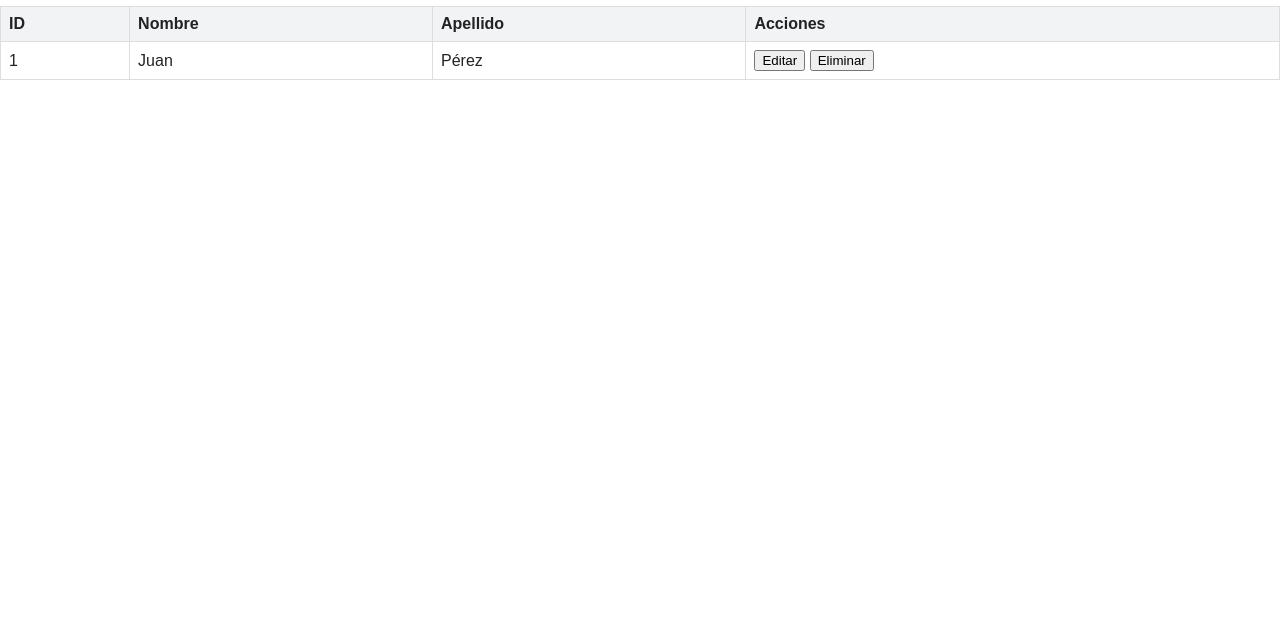
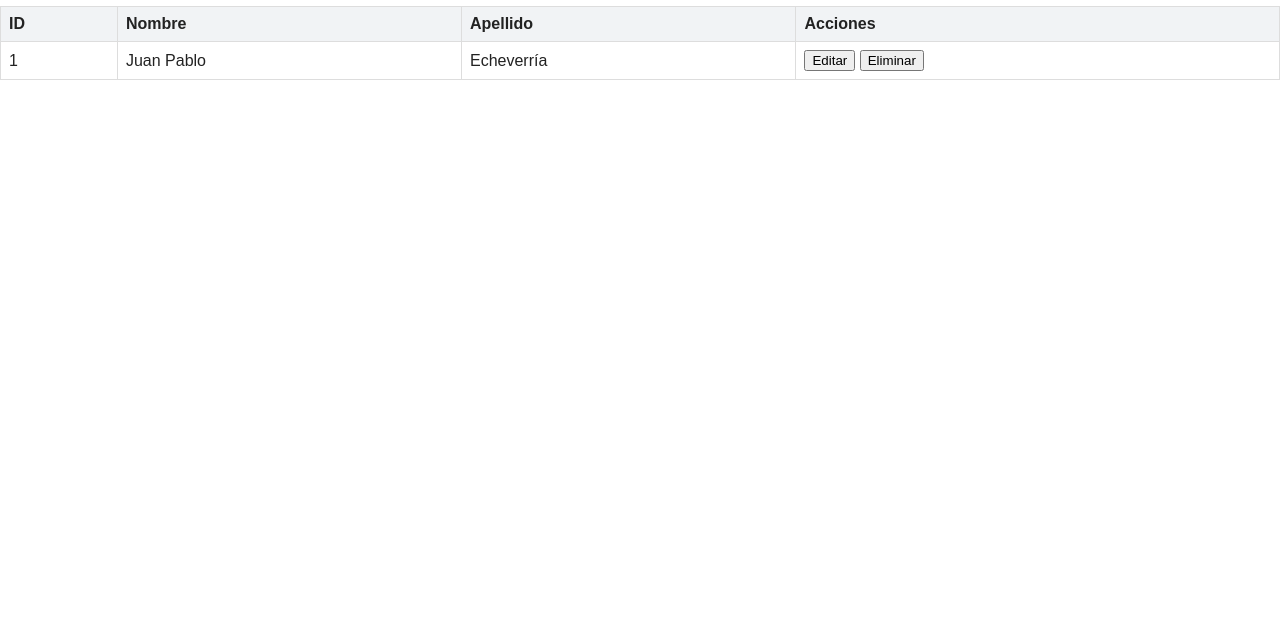
Before and after one commit to czr11/clase12EMH, a plain HTML site: page alumnos.html in a window 1280 px wide. Shown: the part 171-800 px from the top of the page. Drawn offline with Linux system fonts and the light colour scheme.

Commit message:
Juan repo

```diff
--- a/alumnos.html
+++ b/alumnos.html
@@ -28,12 +28,13 @@
             <!-- Student entries will be populated here -->
             <tr>
                 <td>1</td>
-                <td>Juan</td>
-                <td>Pérez</td>
+                <td>Juan Pablo</td>
+                <td>Echeverría</td>
                 <td>
                     <button class="edit-btn">Editar</button>
                     <button class="delete-btn">Eliminar</button>
                 </td>
+
             </tr>
         </tbody>
     </table>
```
